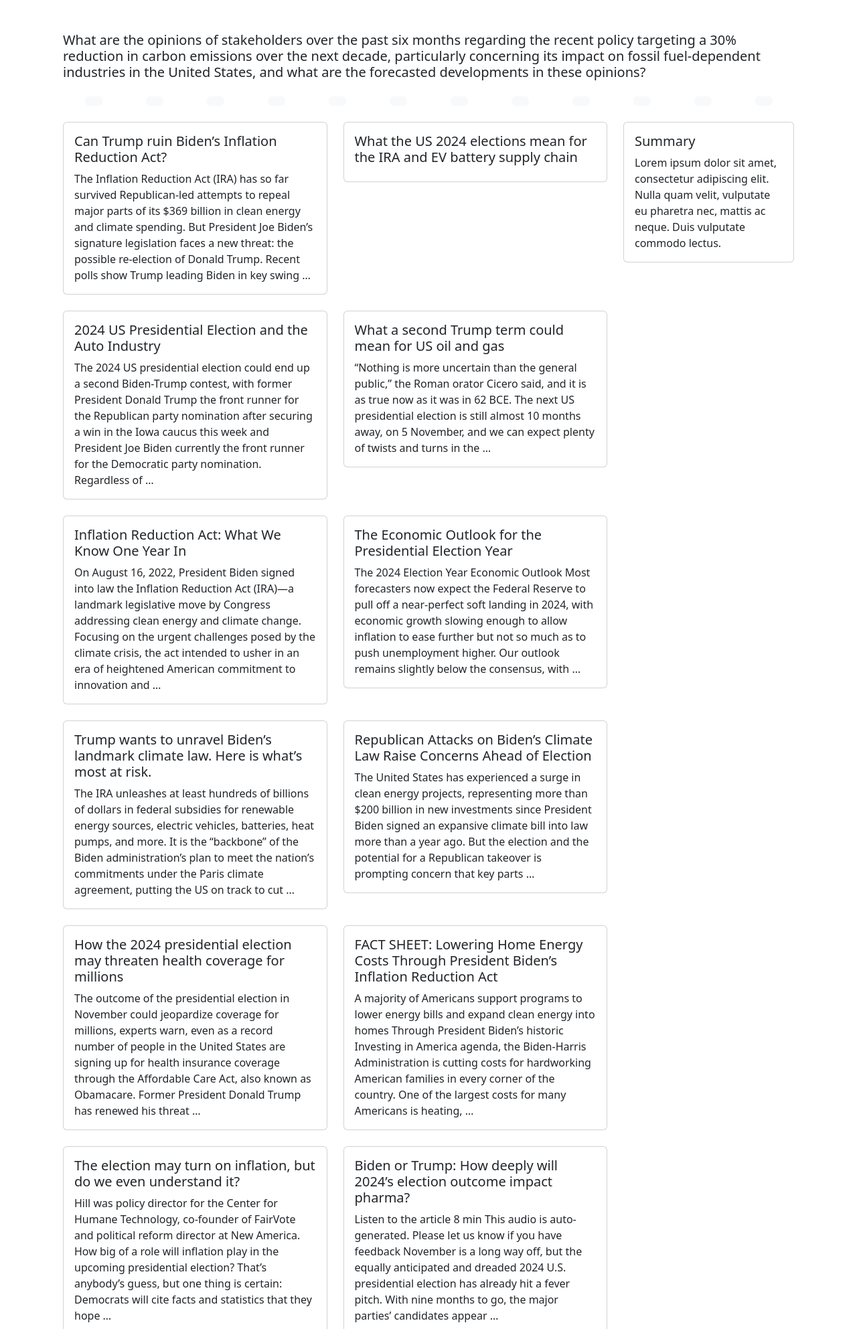
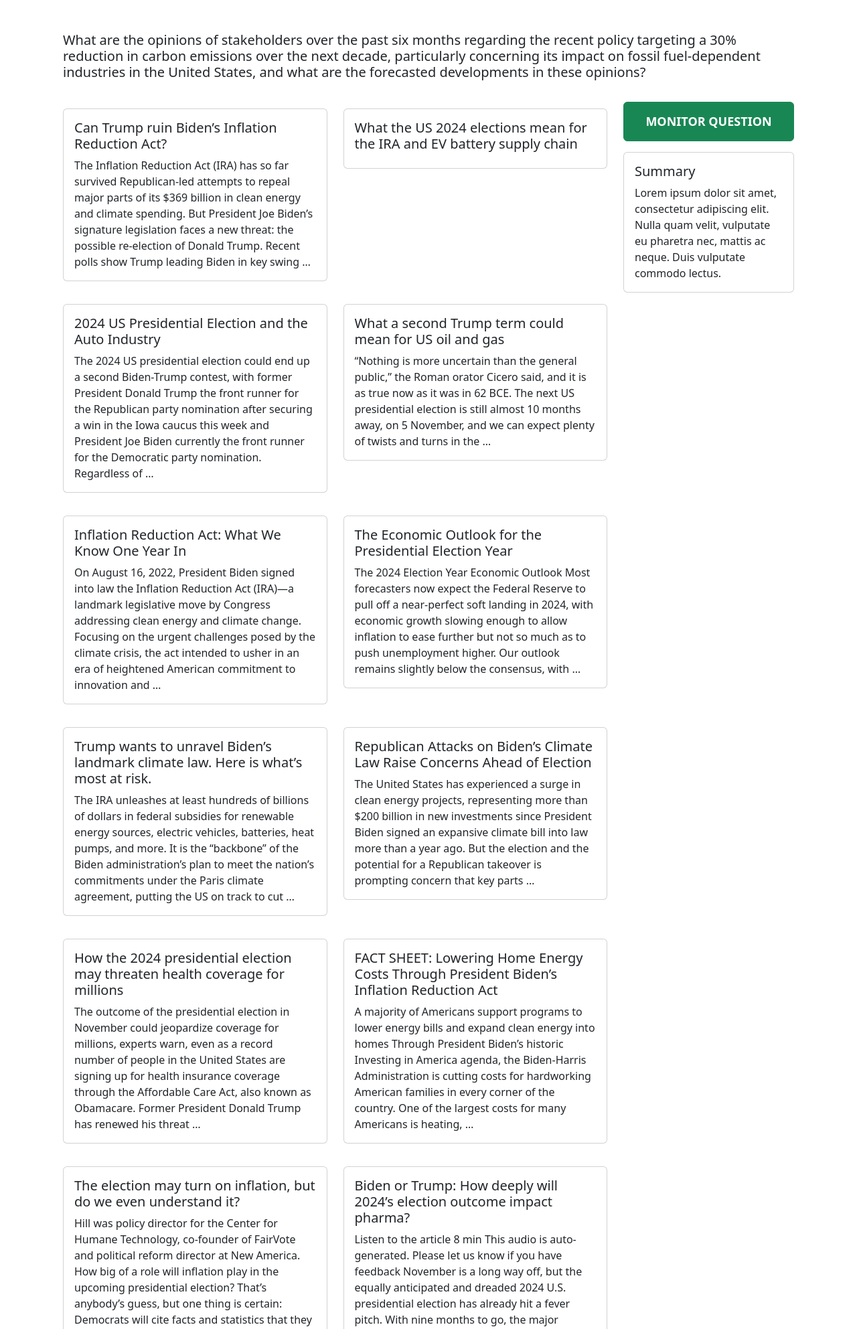
Before and after one commit to FabioPernegger/Climate-Finance-AI-Assistant, a Django app: page /discovery/ in a window 1280 px wide. Shown: the part 56-2041 px from the top of the page at 67% size. Run offline with Django 5.2, Linux system fonts and the light colour scheme; data comes from the database, SQL or seed files in the repository; both versions use the stored data as it was after the commit.

Commit message:
add modiefied layout of discovery for new functionality

```diff
--- a/frontend/cfaa/static/cfaa/css/main.css
+++ b/frontend/cfaa/static/cfaa/css/main.css
@@ -91,3 +91,52 @@
     border-color: #007bff;
     color: #007bff;
 }
+
+
+/*discovery*/
+
+/* Make the Monitor Question button bigger and full-width */
+.btn-monitor {
+    width: 100%; /* Full width to match the summary card */
+    padding: 15px 0; /* Increase padding for height */
+    font-size: 18px; /* Increase font size for prominence */
+    font-weight: bold; /* Make the text bold */
+    text-transform: uppercase; /* Optional: make the text uppercase */
+}
+
+/* Apply to the entire page layout */
+.fixed-layout {
+    display: flex;
+    flex-direction: column;
+    height: 100vh; /* Full viewport height */
+}
+
+/* Ensure the question section stays fixed */
+.question-section {
+    flex-shrink: 0; /* Prevent shrinking */
+}
+
+/* Wraps both the scrollable article section and the fixed summary section */
+.content-wrapper {
+    display: flex;
+    flex-grow: 1; /* Fills the remaining vertical space */
+    overflow: hidden; /* Prevents the entire layout from scrolling */
+}
+
+/* Only the article section should be scrollable */
+.scrollable-articles {
+    overflow-y: auto; /* Make this section scrollable */
+    height: 100%; /* Takes up available space */
+}
+
+/* Make the summary section and button fixed */
+.summary-tile {
+    position: sticky;
+    top: 0; /* Keep the summary card and button fixed at the top */
+    align-self: flex-start;
+}
+
+/* Optional: Adjust card margins for consistency */
+.card {
+    margin-top: 10px;
+}
--- a/frontend/cfaa/templates/cfaa/dashboard.html
+++ b/frontend/cfaa/templates/cfaa/dashboard.html
@@ -6,6 +6,7 @@
 
 {% block content %}
 <link href="{% static 'cfaa/css/main.css' %}" rel="stylesheet">
+ <link rel="stylesheet" href="https://cdnjs.cloudflare.com/ajax/libs/font-awesome/6.0.0-beta3/css/all.min.css">
 <div class="container my-5">
     <h3>Monitored Topics</h3>
     <div class="list-group">
@@ -16,7 +17,6 @@
                 <span>{{ topic.new_articles }} new articles</span>
             </div>
             <div class="topic-status">
-                <span class="badge badge-primary">{{ topic.status }}</span>
                 <a href="{{ topic.url }}" class="btn btn-outline-primary ml-2">
                     <i class="fas fa-arrow-right"></i> <!-- FontAwesome icon for right arrow -->
                 </a>
--- a/frontend/cfaa/templates/cfaa/discovery.html
+++ b/frontend/cfaa/templates/cfaa/discovery.html
@@ -6,25 +6,16 @@
 
 {% block content %}
 <link href="{% static 'cfaa/css/main.css' %}" rel="stylesheet">
-<div class="container my-5">
-    <!-- Question Section -->
+<div class="container my-5 fixed-layout">
+    <!-- Question Section (Fixed) -->
     <div class="question-section mb-4">
         <h5 class="question-text">What are the opinions of stakeholders over the past six months regarding the recent policy targeting a 30% reduction in carbon emissions over the next decade, particularly concerning its impact on fossil fuel-dependent industries in the United States, and what are the forecasted developments in these opinions?</h5>
     </div>
 
-    <!-- Timeline Section -->
-    <div class="timeline-section mb-4">
-        <div class="timeline d-flex justify-content-around">
-            {% for month, articles in articles_by_month.items %}
-            <button class="btn btn-light">{{ month|date:"F" }}</button>
-            {% endfor %}
-        </div>
-    </div>
-
     <!-- Articles and Summary Grid -->
-    <div class="row">
-        <!-- Articles Section -->
-        <div class="col-lg-9">
+    <div class="row content-wrapper">
+        <!-- Articles Section (Scrollable) -->
+        <div class="col-lg-9 scrollable-articles">
             <div class="row">
                 {% for month, articles in articles_by_month.items %}
                     {% for article in articles %}
@@ -41,9 +32,13 @@
             </div>
         </div>
 
-        <!-- Summary Section -->
-        <div class="col-lg-3">
-            <div class="card summary-tile">
+        <!-- Summary Section (Fixed) -->
+        <div class="col-lg-3 summary-tile">
+            <!-- Monitor Question Button (Bigger and Full Width) -->
+            <div class="text-center mb-3">
+                <button class="btn btn-success btn-monitor">Monitor Question</button>
+            </div>
+            <div class="card">
                 <div class="card-body">
                     <h5 class="card-title">Summary</h5>
                     <p class="card-text">Lorem ipsum dolor sit amet, consectetur adipiscing elit. Nulla quam velit, vulputate eu pharetra nec, mattis ac neque. Duis vulputate commodo lectus.</p>
@@ -51,10 +46,5 @@
             </div>
         </div>
     </div>
-
-    <!-- Monitor Question Button -->
-    <div class="text-right mt-4 offset-lg-10">
-        <button class="btn btn-success">Monitor Question</button>
-    </div>
 </div>
 {% endblock %}
--- a/frontend/cfaa/views.py
+++ b/frontend/cfaa/views.py
@@ -1,25 +1,24 @@
 from django.shortcuts import render, get_object_or_404
 from .models import Article
 from .models import Query
+from .models import Topic
 from datetime import datetime
 
 
 def dashboard(request):
     # Example data; replace with real queries and article counts from your database
-    monitored_topics = [
-        {
-            'title': 'Carbon emission policies, US, Opinion',
-            'new_articles': 27,
-            'status': 'Major change',
-            'url': '/reports/1/'  # Replace with the correct report URL
-        },
-        {
-            'title': 'Carbon emission goals, EU, Event occurrence',
-            'new_articles': 13,
-            'status': 'No significant changes',
-            'url': '/reports/2/'  # Replace with the correct report URL
-        }
-    ]
+    topics = Topic.objects.all()
+
+    # Prepare the monitored_topics dictionary from the queried data
+    monitored_topics = []
+    for topic in topics:
+        monitored_topics.append({
+            'title': topic.title,
+            'new_articles': 10,  # Get the count of associated articles
+            'status': 'No significant changes',  # You can adjust the logic to determine the status
+            'url': f'/reports/{topic.id}/'  # You can adjust this to link to a detailed report page
+        })
+
     return render(request, 'cfaa/dashboard.html', {'monitored_topics': monitored_topics})
 
 def discovery_page(request): #, queryid=1):
```
Also changed, not shown: datacollection/create_data.py (added, +19 -0 lines), frontend/db.sqlite3.
